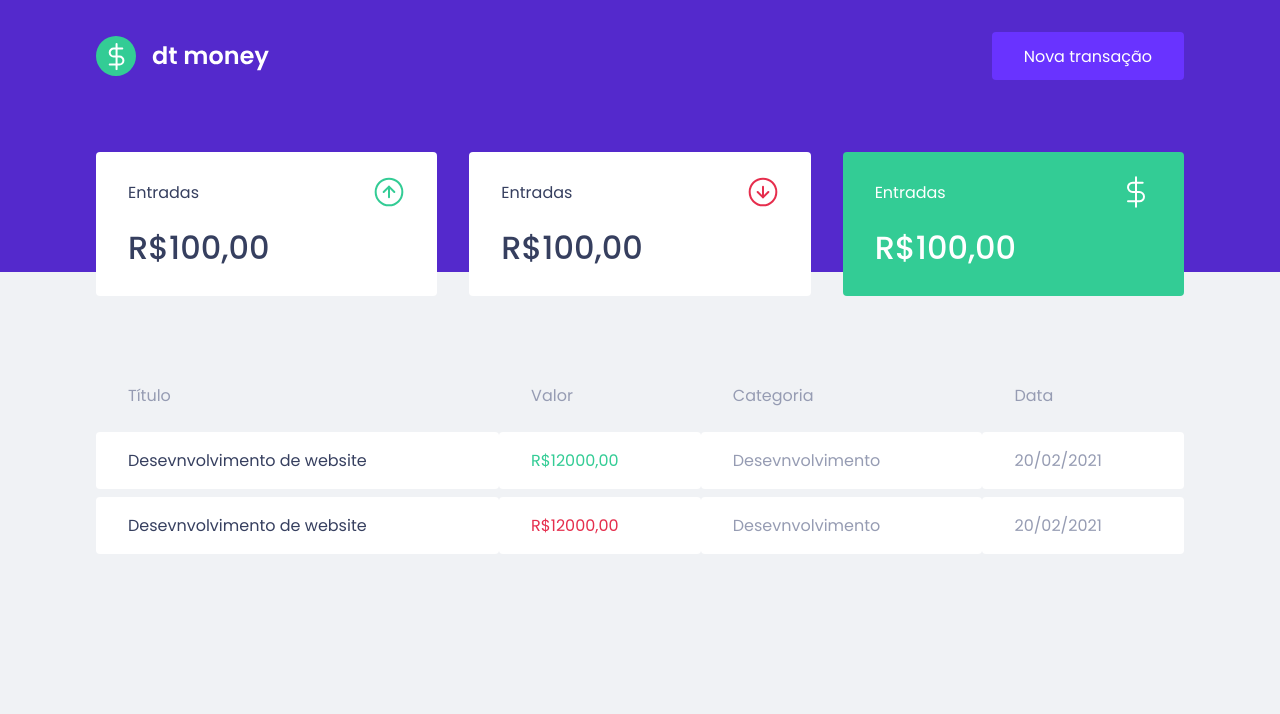
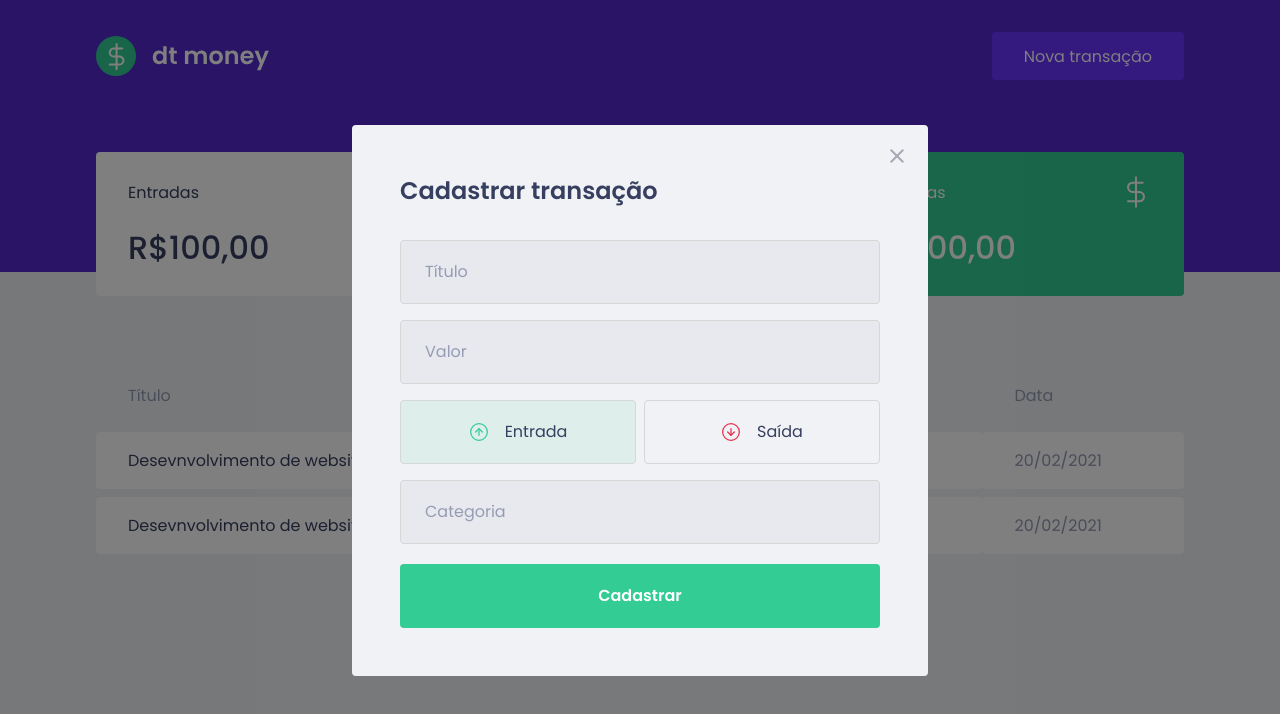
Before and after one commit to MatheusPires99/dtmoney, a React (Create React App) app: page / in a window 1280 px wide. Both pictures are taken after a click on the button "Nova transação". Shown: the top 714 px of the page. Built offline with nearby package versions, Linux system fonts and the light colour scheme; no server answers; what miragejs would draw is missing.

Commit message:
feat: finish NewTransactionModal component

```diff
--- a/package.json
+++ b/package.json
@@ -5,8 +5,10 @@
   "dependencies": {
     "axios": "^0.21.1",
     "miragejs": "^0.1.41",
+    "polished": "^4.1.1",
     "react": "^17.0.1",
     "react-dom": "^17.0.1",
+    "react-modal": "^3.12.1",
     "react-scripts": "4.0.3",
     "styled-components": "^5.2.1",
     "web-vitals": "^1.0.1"
@@ -37,6 +39,7 @@
     "@types/node": "^12.0.0",
     "@types/react": "^17.0.0",
     "@types/react-dom": "^17.0.0",
+    "@types/react-modal": "^3.12.0",
     "@types/styled-components": "^5.1.9",
     "@typescript-eslint/eslint-plugin": "^4.18.0",
     "@typescript-eslint/parser": "^4.18.0",
--- a/src/App.tsx
+++ b/src/App.tsx
@@ -1,14 +1,37 @@
+import { useState } from 'react';
+import Modal from 'react-modal';
+
 import { Dashboard } from './components/Dashboard';
 import { Header } from './components/Header';
+import { NewTransactionModal } from './components/NewTransactionModal';
 import { GlobalStyle } from './styles/global';
 
+Modal.setAppElement('#root');
+
 export function App() {
+  const [isNewTransactionModalOpen, setIsNewTransactionModalOpen] = useState(
+    false,
+  );
+
+  function handleOpenNewTransactionModal() {
+    setIsNewTransactionModalOpen(true);
+  }
+
+  function handleCloseNewTransactionModal() {
+    setIsNewTransactionModalOpen(false);
+  }
+
   return (
     <>
       <GlobalStyle />
 
-      <Header />
+      <Header onOpenNewTransactionModal={handleOpenNewTransactionModal} />
       <Dashboard />
+
+      <NewTransactionModal
+        isOpen={isNewTransactionModalOpen}
+        onRequestClose={handleCloseNewTransactionModal}
+      />
     </>
   );
 }
--- a/src/components/Header/index.tsx
+++ b/src/components/Header/index.tsx
@@ -2,13 +2,19 @@ import { Logo } from '../../assets';
 
 import * as S from './styles';
 
-export function Header() {
+type HeaderProps = {
+  onOpenNewTransactionModal: () => void;
+};
+
+export function Header({ onOpenNewTransactionModal }: HeaderProps) {
   return (
     <S.Container>
       <S.Content>
         <Logo />
 
-        <button type="button">Nova transação</button>
+        <button type="button" onClick={onOpenNewTransactionModal}>
+          Nova transação
+        </button>
       </S.Content>
     </S.Container>
   );
--- /dev/null
+++ b/src/components/NewTransactionModal/index.tsx
@@ -0,0 +1,69 @@
+import { useState } from 'react';
+import Modal from 'react-modal';
+
+import { Close, Income, Outcome } from '../../assets';
+
+import * as S from './styles';
+
+type NewTransactionModalProps = {
+  isOpen: boolean;
+  onRequestClose: () => void;
+};
+
+export function NewTransactionModal({
+  isOpen,
+  onRequestClose,
+}: NewTransactionModalProps) {
+  const [type, setType] = useState<'desposit' | 'withdraw'>('desposit');
+
+  return (
+    <Modal
+      isOpen={isOpen}
+      onRequestClose={onRequestClose}
+      className="react-modal-content"
+      overlayClassName="react-modal-overlay"
+    >
+      <button
+        type="button"
+        onClick={onRequestClose}
+        className="react-modal-close"
+      >
+        <Close />
+      </button>
+
+      <S.Container>
+        <h2>Cadastrar transação</h2>
+
+        <input type="text" placeholder="Título" />
+
+        <input type="number" placeholder="Valor" />
+
+        <S.TransactionTypeContainer>
+          <S.RadioBox
+            type="button"
+            onClick={() => setType('desposit')}
+            isActive={type === 'desposit'}
+            activeColor="green"
+          >
+            <Income />
+            <span>Entrada</span>
+          </S.RadioBox>
+
+          <S.RadioBox
+            type="button"
+            onClick={() => setType('withdraw')}
+            isActive={type === 'withdraw'}
+            activeColor="red"
+          >
+            <Outcome />
+            <span>Saída</span>
+          </S.RadioBox>
+        </S.TransactionTypeContainer>
+
+        <input type="number" placeholder="Categoria" />
+
+        <button type="submit">Cadastrar</button>
+      </S.Container>
+    </Modal>
+  );
+}
--- /dev/null
+++ b/src/components/NewTransactionModal/styles.ts
@@ -0,0 +1,105 @@
+import styled from 'styled-components';
+import { darken, transparentize } from 'polished';
+
+export const Container = styled.form`
+  display: flex;
+  flex-direction: column;
+
+  h2 {
+    color: var(--text-title);
+    font-size: 1.5rem;
+    margin-bottom: 2rem;
+  }
+
+  input {
+    width: 100%;
+    padding: 0 1.5rem;
+    height: 4rem;
+    border-radius: 0.25rem;
+
+    background: #e7e9ee;
+    border: 1px solid #d7d7d7;
+
+    font-weight: 400;
+    font-size: 1rem;
+
+    &::placeholder {
+      color: var(--text-body);
+    }
+
+    & + input {
+      margin-top: 1rem;
+    }
+  }
+
+  button[type='submit'] {
+    width: 100%;
+    margin-top: 1.25rem;
+    padding: 0 1.5rem;
+    height: 4rem;
+    border-radius: 0.25rem;
+
+    background: var(--green);
+    color: #fff;
+
+    font-size: 1rem;
+    font-weight: 600;
+
+    transition: filter 0.2s;
+
+    &:hover {
+      filter: brightness(0.9);
+    }
+  }
+`;
+
+export const TransactionTypeContainer = styled.div`
+  display: grid;
+  grid-template-columns: repeat(2, 1fr);
+  gap: 0.5rem;
+
+  margin: 1rem 0;
+`;
+
+type RadioBoxProps = {
+  isActive: boolean;
+  activeColor: 'green' | 'red';
+};
+
+const colors = {
+  red: '#e52e4d',
+  green: '#33cc95',
+};
+
+export const RadioBox = styled.button<RadioBoxProps>`
+  height: 4rem;
+  border: 1px solid #d7d7d7;
+  border-radius: 0.25rem;
+
+  background: ${props =>
+    props.isActive
+      ? transparentize(0.9, colors[props.activeColor])
+      : 'transparent'};
+
+  display: flex;
+  align-items: center;
+  justify-content: center;
+
+  transition: border-color 0.2s;
+
+  &:hover {
+    border-color: ${darken(0.1, '#d7d7d7')};
+  }
+
+  svg {
+    width: 20px;
+    height: 20px;
+  }
+
+  span {
+    display: inline-block;
+    margin-left: 1rem;
+    font-size: 1rem;
+    color: var(--text-title);
+  }
+`;
--- a/src/styles/global.ts
+++ b/src/styles/global.ts
@@ -54,4 +54,42 @@ export const GlobalStyle = createGlobalStyle`
     opacity: 0.6;
     cursor: not-allowed;
   }
+
+  .react-modal-content {
+    width: 100%;
+    max-width: 576px;
+    background: var(--background);
+    padding: 3rem;
+    position: relative;
+    border-radius: 0.25rem;
+    outline: none;
+  }
+
+  .react-modal-overlay {
+    background: rgba(0, 0, 0, 0.5);
+
+    position: fixed;
+    top: 0;
+    bottom: 0;
+    right: 0;
+    left: 0;
+
+    display: flex;
+    align-items: center;
+    justify-content: center;
+  }
+
+  .react-modal-close {
+    position: absolute;
+    top: 1.5rem;
+    right: 1.5rem;
+
+    background: transparent;
+
+    transition: filter 0.2s;
+
+    &:hover {
+      filter: brightness(0.8);
+    }
+  }
 `;
```
Also changed, not shown: 1 other file (tests, documents, lock files or other folders).
